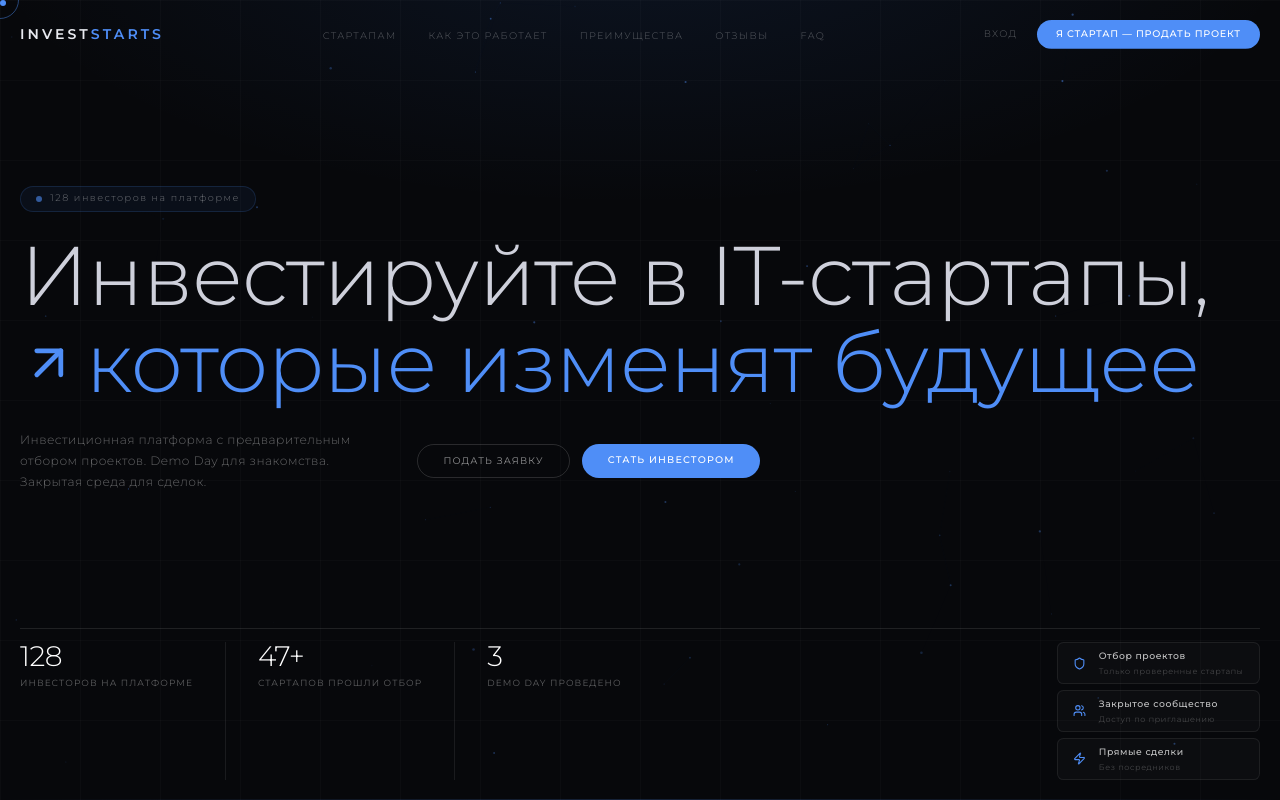
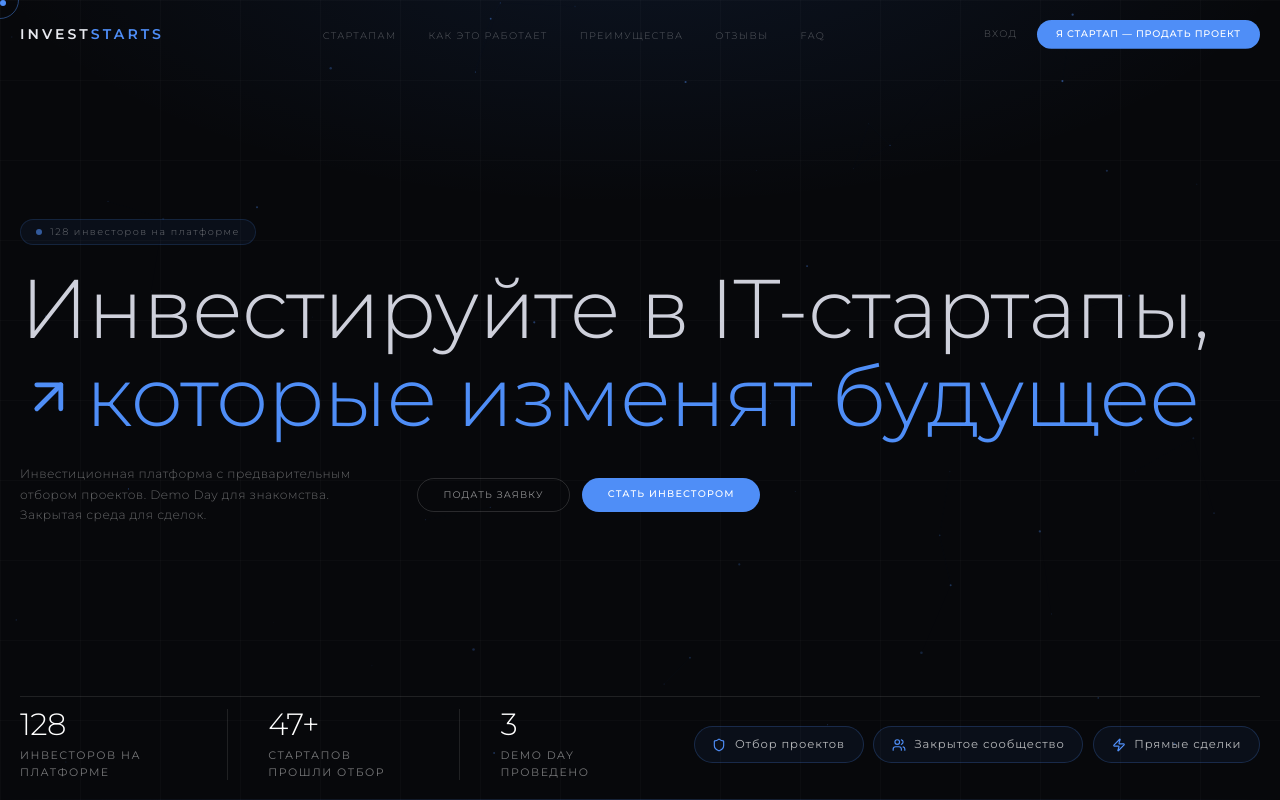
Before and after one commit to pr-poehali-dev/premium-invest-platform, a React (Vite) app: page / in a window 1280 px wide. Built offline with nearby package versions, Linux system fonts and the light colour scheme.

Commit message:
нижний борт плохо читаем

```diff
--- a/src/pages/Index.tsx
+++ b/src/pages/Index.tsx
@@ -381,45 +381,42 @@ export default function Index() {
             <Reveal delay={1200}>
               <div style={{ display: "flex", alignItems: "stretch", justifyContent: "space-between", paddingTop: "clamp(0.8rem, 1.4vh, 1.4rem)", gap: "2rem" }}>
 
-                {/* Статы — с вертикальными разделителями */}
-                <div style={{ display: "flex", gap: "0" }}>
+                {/* Статы */}
+                <div style={{ display: "flex", gap: "0", alignItems: "stretch" }}>
                   {[
                     { value: 128, suffix: "", label: "Инвесторов на платформе" },
                     { value: 47, suffix: "+", label: "Стартапов прошли отбор" },
                     { value: 3, suffix: "", label: "Demo Day проведено" },
                   ].map((s, i) => (
                     <div key={s.label} style={{ display: "flex", alignItems: "stretch" }}>
-                      <div style={{ paddingRight: "clamp(1.5rem, 2.5vw, 3rem)", paddingLeft: i === 0 ? 0 : "clamp(1.5rem, 2.5vw, 3rem)" }}>
-                        <div style={{ fontSize: "clamp(1.4rem, 2.2vw, 2.2rem)", fontWeight: 300, color: "#fff", letterSpacing: "-0.02em", lineHeight: 1 }}>
+                      <div style={{ paddingRight: "2.5rem", paddingLeft: i === 0 ? 0 : "2.5rem" }}>
+                        <div style={{ fontSize: "clamp(1.6rem, 2.4vw, 2.6rem)", fontWeight: 300, color: "#fff", letterSpacing: "-0.02em", lineHeight: 1 }}>
                           <CountUp to={s.value} suffix={s.suffix} delay={1250 + i * 120} />
                         </div>
-                        <div style={{ marginTop: "0.4rem", fontSize: "clamp(0.55rem, 0.7vw, 0.7rem)", color: "rgba(255,255,255,0.35)", letterSpacing: "0.12em", textTransform: "uppercase", fontWeight: 400 }}>
+                        <div style={{ marginTop: "0.45rem", fontSize: "0.68rem", color: "rgba(255,255,255,0.45)", letterSpacing: "0.14em", textTransform: "uppercase", fontWeight: 400 }}>
                           {s.label}
                         </div>
                       </div>
                       {i < 2 && (
-                        <div style={{ width: "1px", background: "rgba(255,255,255,0.08)", flexShrink: 0, alignSelf: "stretch" }} />
+                        <div style={{ width: "1px", background: "rgba(255,255,255,0.1)", flexShrink: 0 }} />
                       )}
                     </div>
                   ))}
                 </div>
 
-                {/* Trust — вертикальный стек */}
-                <div style={{ display: "flex", flexDirection: "column", justifyContent: "space-between", gap: "clamp(0.35rem, 0.6vh, 0.6rem)" }}>
+                {/* Trust — горизонтальный ряд pill-карточек */}
+                <div style={{ display: "flex", alignItems: "center", gap: "0.6rem" }}>
                   {[
-                    { icon: "Shield", title: "Отбор проектов", sub: "Только проверенные стартапы" },
-                    { icon: "Users", title: "Закрытое сообщество", sub: "Доступ по приглашению" },
-                    { icon: "Zap", title: "Прямые сделки", sub: "Без посредников" },
+                    { icon: "Shield", text: "Отбор проектов" },
+                    { icon: "Users", text: "Закрытое сообщество" },
+                    { icon: "Zap", text: "Прямые сделки" },
                   ].map((b) => (
-                    <div key={b.title} className="transition-all duration-300"
-                      style={{ display: "flex", alignItems: "center", gap: "clamp(0.6rem, 1vw, 1rem)", padding: "clamp(0.4rem, 0.65vh, 0.65rem) clamp(0.8rem, 1.2vw, 1.2rem)", border: "1px solid rgba(255,255,255,0.07)", background: "rgba(255,255,255,0.025)", borderRadius: "0.4rem", cursor: "default" }}
-                      onMouseEnter={(e) => { (e.currentTarget as HTMLElement).style.borderColor = "rgba(79,142,247,0.35)"; (e.currentTarget as HTMLElement).style.background = "rgba(79,142,247,0.07)"; }}
-                      onMouseLeave={(e) => { (e.currentTarget as HTMLElement).style.borderColor = "rgba(255,255,255,0.07)"; (e.currentTarget as HTMLElement).style.background = "rgba(255,255,255,0.025)"; }}>
-                      <Icon name={b.icon as "Shield"} size={13} style={{ color: "#4f8ef7", flexShrink: 0 }} />
-                      <div>
-                        <div style={{ fontSize: "clamp(0.58rem, 0.72vw, 0.72rem)", fontWeight: 500, color: "rgba(255,255,255,0.75)", letterSpacing: "0.06em" }}>{b.title}</div>
-                        <div style={{ fontSize: "clamp(0.5rem, 0.62vw, 0.62rem)", fontWeight: 300, color: "rgba(255,255,255,0.3)", letterSpacing: "0.08em", marginTop: "0.1rem" }}>{b.sub}</div>
-                      </div>
+                    <div key={b.text} className="transition-all duration-300"
+                      style={{ display: "flex", alignItems: "center", gap: "0.55rem", padding: "0.55rem 1.1rem", border: "1px solid rgba(79,142,247,0.22)", background: "rgba(79,142,247,0.06)", borderRadius: "2rem", cursor: "default", whiteSpace: "nowrap" }}
+                      onMouseEnter={(e) => { (e.currentTarget as HTMLElement).style.borderColor = "rgba(79,142,247,0.55)"; (e.currentTarget as HTMLElement).style.background = "rgba(79,142,247,0.13)"; }}
+                      onMouseLeave={(e) => { (e.currentTarget as HTMLElement).style.borderColor = "rgba(79,142,247,0.22)"; (e.currentTarget as HTMLElement).style.background = "rgba(79,142,247,0.06)"; }}>
+                      <Icon name={b.icon as "Shield"} size={14} style={{ color: "#4f8ef7", flexShrink: 0 }} />
+                      <span style={{ fontSize: "0.72rem", fontWeight: 400, color: "rgba(255,255,255,0.7)", letterSpacing: "0.08em" }}>{b.text}</span>
                     </div>
                   ))}
                 </div>
```
